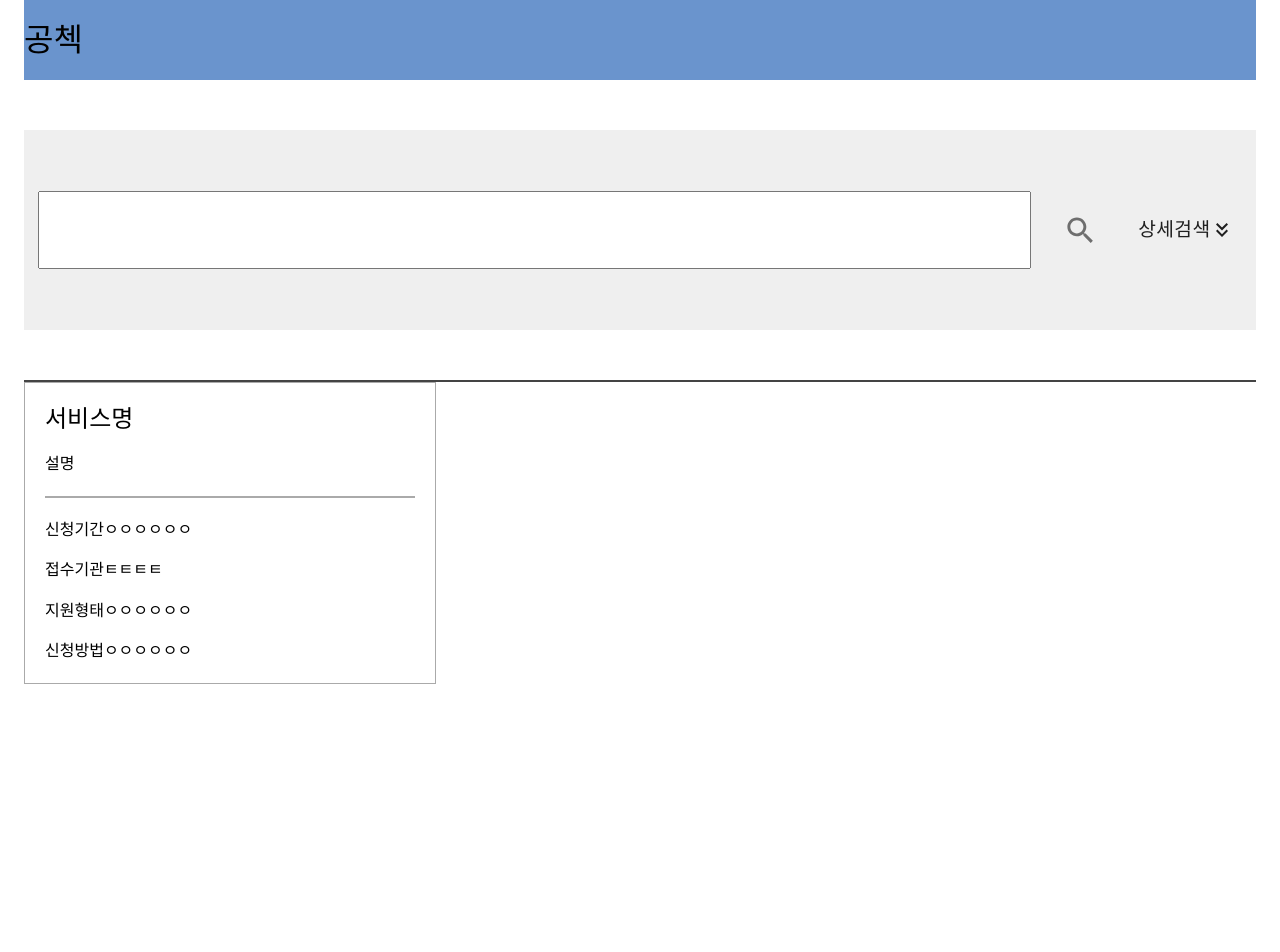
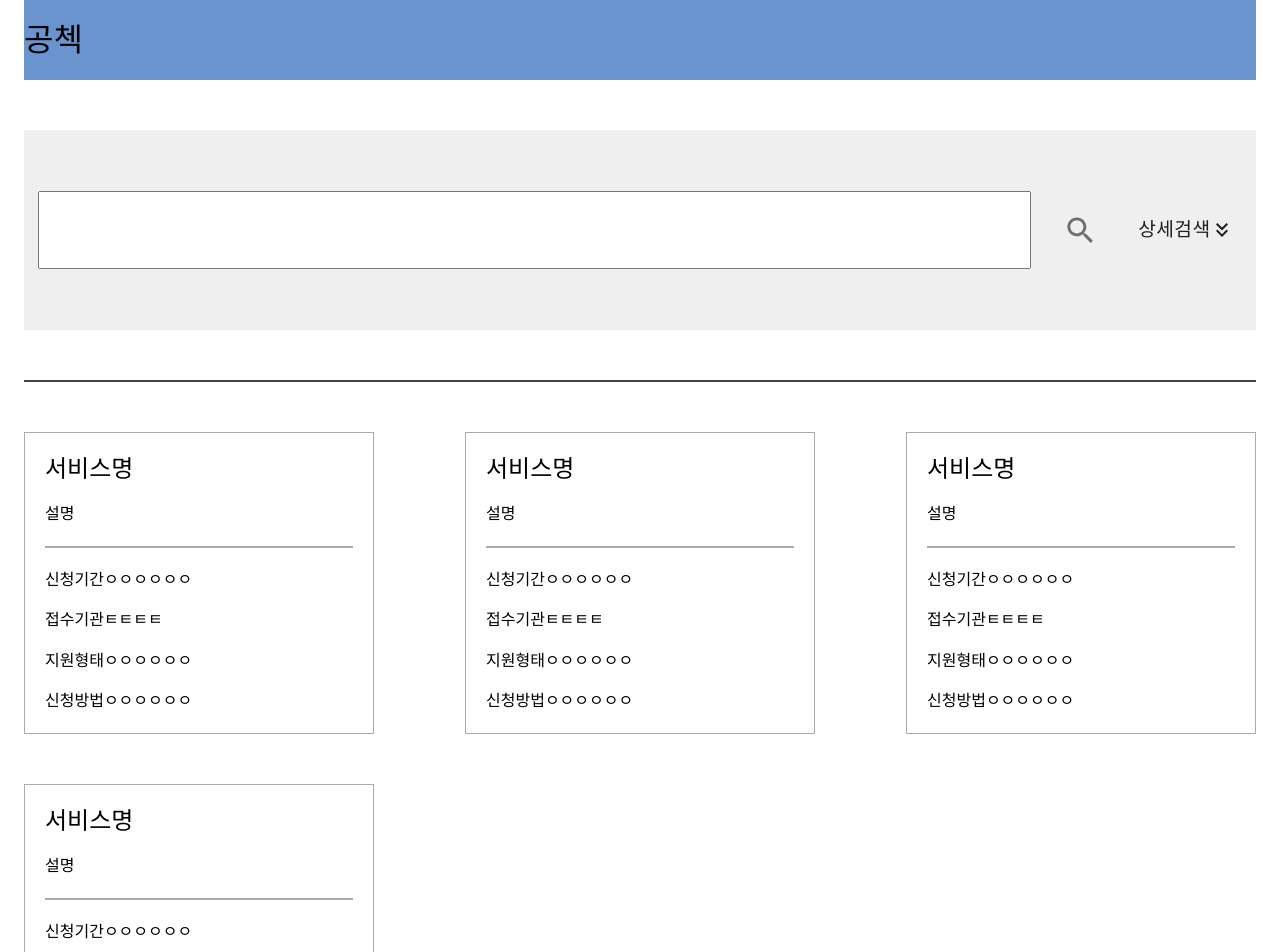
Before and after one commit to 0Check/gongCheck, a Next.js app in the folder client/: page /search in a window 1280 px wide. Shown: the top 952 px of the page. Before the commit the page ends 800 px from the top, so only its background shows below. Built offline with nearby package versions, Linux system fonts and the light colour scheme.

Commit message:
style: 검색페이지 퍼블리싱 수정

```diff
--- a/client/src/components/atomic/molecules/card.tsx
+++ b/client/src/components/atomic/molecules/card.tsx
@@ -36,10 +36,14 @@ export const Wrapper = styled.div`
  flex-direction: column;
  justify-content: space-evenly;
  padding: 0px 20px;
- width: 30%;
+ width: 25%;
  height: 300px;
  border: 1px solid ${BORDER_COLOR};
+ margin-bottom: 50px;
  cursor: pointer;
+ @media (max-width: 412px) {
+  width: 100%;
+  }
 
 `;
 
--- /dev/null
+++ b/client/src/components/atomic/organisms/cards.tsx
@@ -0,0 +1,26 @@
+import styled from "@emotion/styled";
+import Card from "../molecules/card";
+
+
+export const Wrapper = styled.div`
+  width: 100%;
+  display: flex;
+  flex-direction: row;
+  justify-content: space-between;
+  flex-wrap: wrap;
+  margin-top: 50px;
+  @media (max-width: 412px) {
+    flex-direction: column;
+  }
+`;
+
+export default function Cards(){
+  return(
+    <Wrapper>
+     <Card />
+     <Card />
+     <Card />
+     <Card />
+    </Wrapper>
+  )
+}
--- a/client/src/components/atomic/pages/searchPage.tsx
+++ b/client/src/components/atomic/pages/searchPage.tsx
@@ -1,6 +1,7 @@
 import { LINE_COLOR } from "../../../commons/color";
 import DivideLine from "../atoms/divideLine";
-import Card from "../molecules/card";
+
+import Cards from "../organisms/cards";
 import SearchNormal from "../organisms/searchNormal";
 
 export default function SearchPage(){
@@ -8,7 +9,7 @@ export default function SearchPage(){
     <>
       <SearchNormal />
       <DivideLine bgColor={LINE_COLOR} />
-      <Card />
+      <Cards />
 
     </>
   )
```
